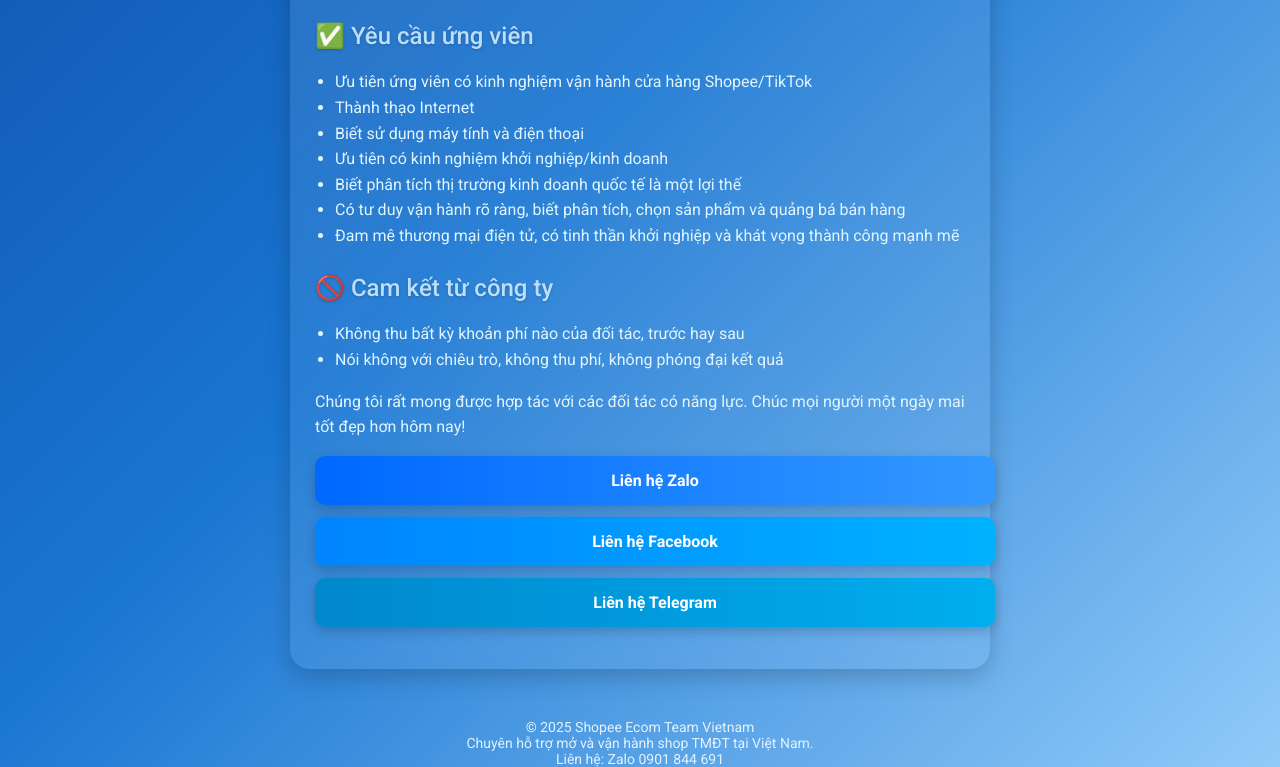
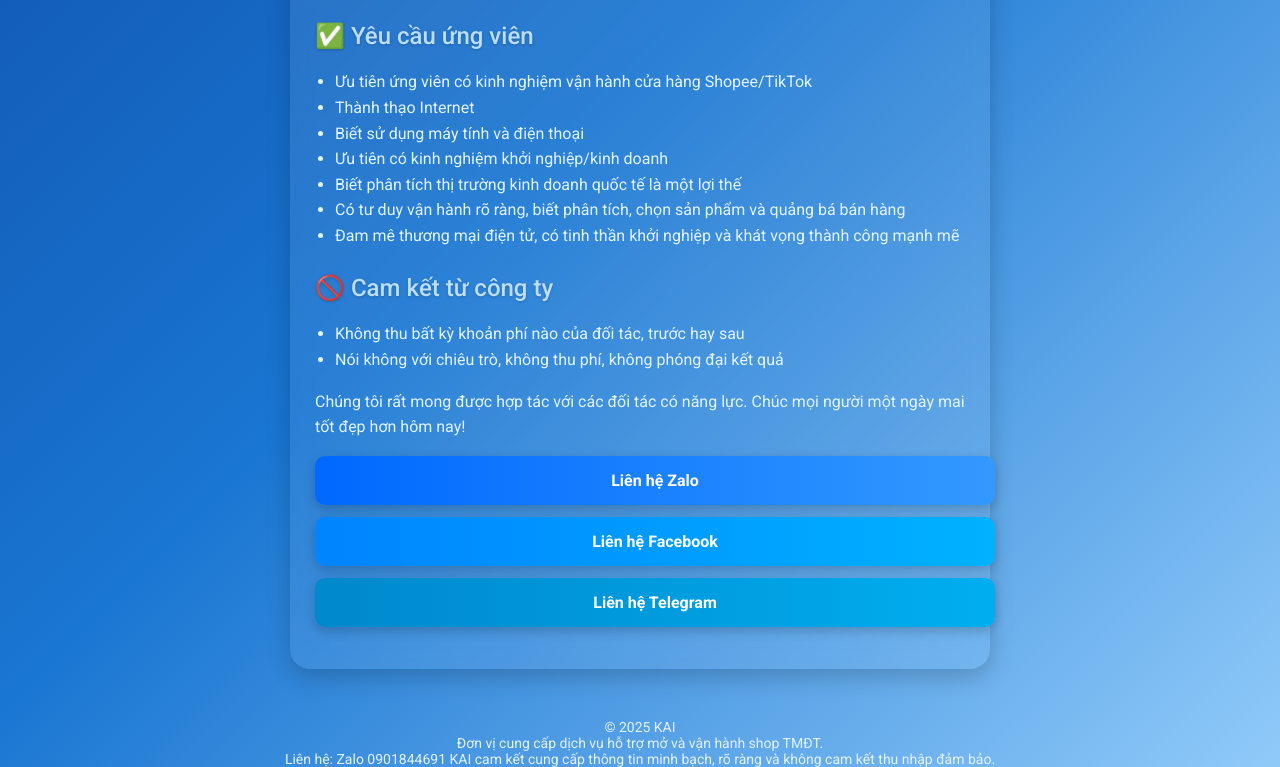
Before and after one commit to baidu6070-commits/tk-77, a plain HTML site: page index.html in a window 1280 px wide. Shown: the part 630-1397 px from the top of the page. Drawn offline with Linux system fonts and the light colour scheme.

Commit message:
Update index.html

```diff
--- a/index.html
+++ b/index.html
@@ -158,10 +158,12 @@ function openFacebookPage(){
     <a class="button telegram" href="https://t.me/@Lt89899" target="_blank">Liên hệ Telegram</a>
 </div>
 </body>
-    <footer style="text-align:center; margin-top:40px; font-size:14px; color:#E3F2FD;">
-    © 2025 Shopee Ecom Team Vietnam<br>
-    Chuyên hỗ trợ mở và vận hành shop TMĐT tại Việt Nam.<br>
-    Liên hệ: Zalo 0901 844 691
+   <footer style="text-align:center; margin-top:50px; font-size:14px; color:#E3F2FD;">
+    © 2025 KAI<br>
+    Đơn vị cung cấp dịch vụ hỗ trợ mở và vận hành shop TMĐT.<br>
+    Liên hệ: Zalo 0901844691
+    KAI cam kết cung cấp thông tin minh bạch, rõ ràng và không cam kết thu nhập đảm bảo.
+
 </footer>
 
 </html>
```
